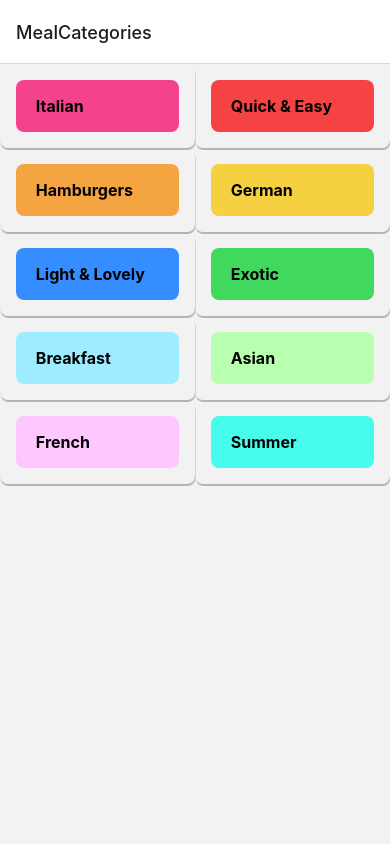
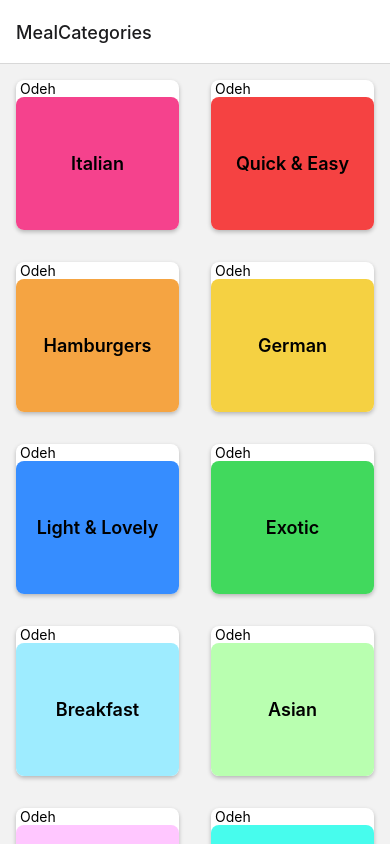
Before and after one commit to Muhammad0320/RNFoods--m, a React Native app: screen /MealCategories in a window 390 px wide. Built offline with nearby package versions, Linux system fonts and the light colour scheme.

Commit message:
chore: tried to update the category grid tile but nothing happened to solve it

```diff
--- a/components/CategoryGridTile.js
+++ b/components/CategoryGridTile.js
@@ -2,59 +2,59 @@ import { Platform, Pressable, StyleSheet, Text, View } from "react-native";
 
 function CategoryGridTile({ title, color, onPress }) {
   return (
-    <View style={[styles.gridItem, styles.container]}>
+    <View style={styles.gridItem}>
+      <Text> Odeh </Text>
       <Pressable
         android_ripple={{ color: "#ddd" }}
         style={[
-          ({ pressed }) => [styles.container, pressed ? styles.button : null],
+          ({ pressed }) => (pressed ? styles.pressIos : null),
+          styles.button,
         ]}
         onPress={onPress}
       >
-        <View
-          style={[
-            { backgroundColor: color },
-            styles.innerContainer,
-            styles.container,
-          ]}
-        >
-          <Text style={styles.title}> {title} </Text>
+        <View style={[{ backgroundColor: color }, styles.innerContainer]}>
+          <Text style={styles.gridText}> {title} </Text>
         </View>
       </Pressable>
     </View>
   );
 }
 
+export default CategoryGridTile;
+
 const styles = StyleSheet.create({
-  container: {
+  gridItem: {
     flex: 1,
-  },
+    height: 150,
+    borderRadius: 8,
+    backgroundColor: "#fff",
+    elevation: 5,
+    margin: 16,
+    shadowColor: "#000",
+    shadowOffset: { width: 0, height: 2 },
+    shadowOpacity: 0.25,
+    shadowRadius: 4,
 
-  gridItem: {
-    padding: 16,
-    borderRadius: 8,
-    elevation: 4,
-    shadowColor: "#000",
-    shadowOpacity: 0.25,
-    textShadowRadius: 8,
-    shadowOffset: { width: 0.5, height: 2 },
     overflow: Platform.OS === "android" ? "hidden" : "visible",
   },
 
-  innerContainer: {
-    borderRadius: 8,
-    justifyContent: "center",
-    alignContent: "center",
-    padding: 16,
+  pressIos: {
+    opacity: 0.6,
   },
 
   button: {
-    opacity: 0.75,
+    flex: 1,
+  },
+  innerContainer: {
+    flex: 1,
+    borderRadius: 8,
+    justifyContent: "center",
+    alignItems: "center",
+    padding: 8,
   },
 
-  title: {
-    fontWeight: "bold",
-    fontSize: 16,
+  gridText: {
+    fontWeight: "600",
+    fontSize: 18,
   },
 });
-
-export default CategoryGridTile;
```
